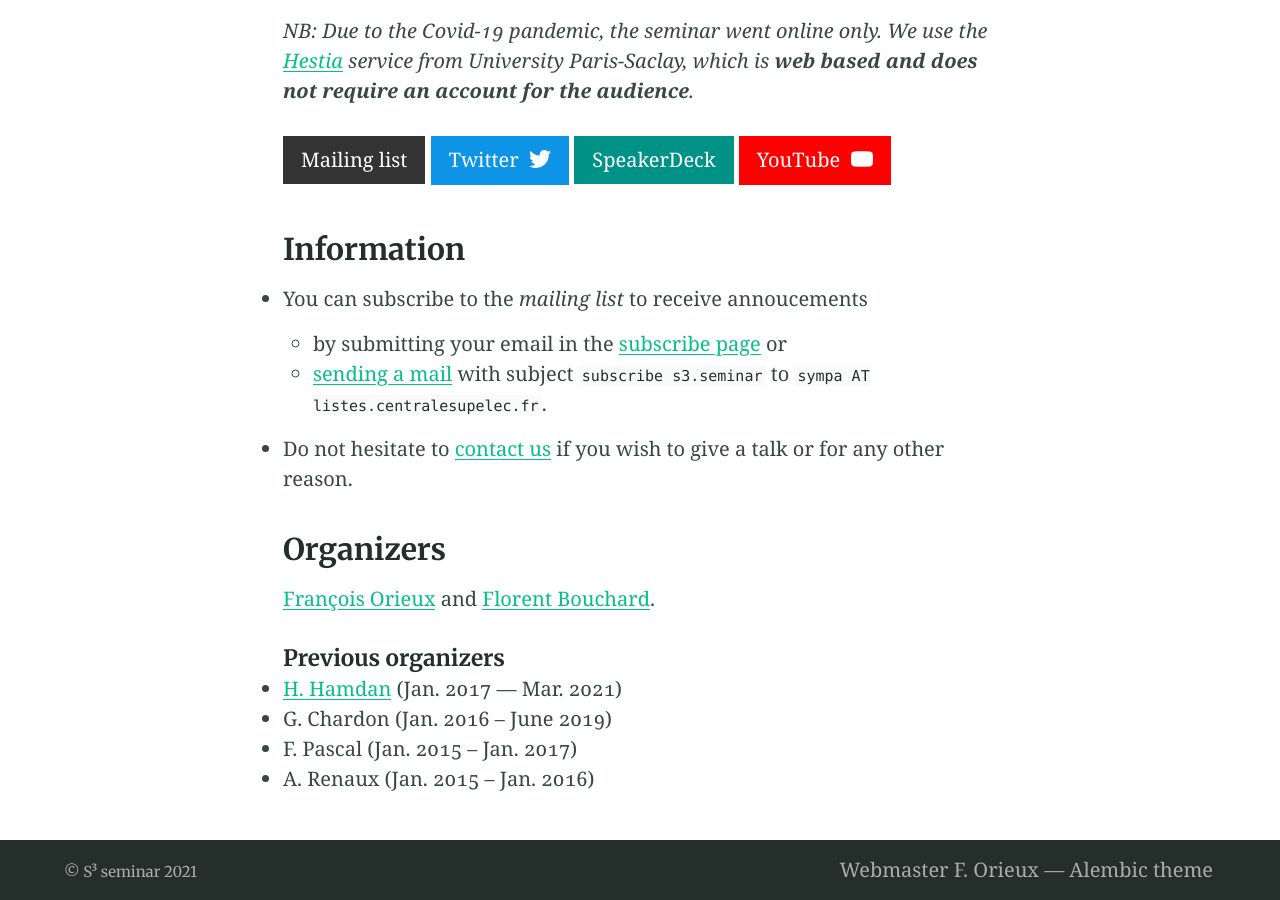
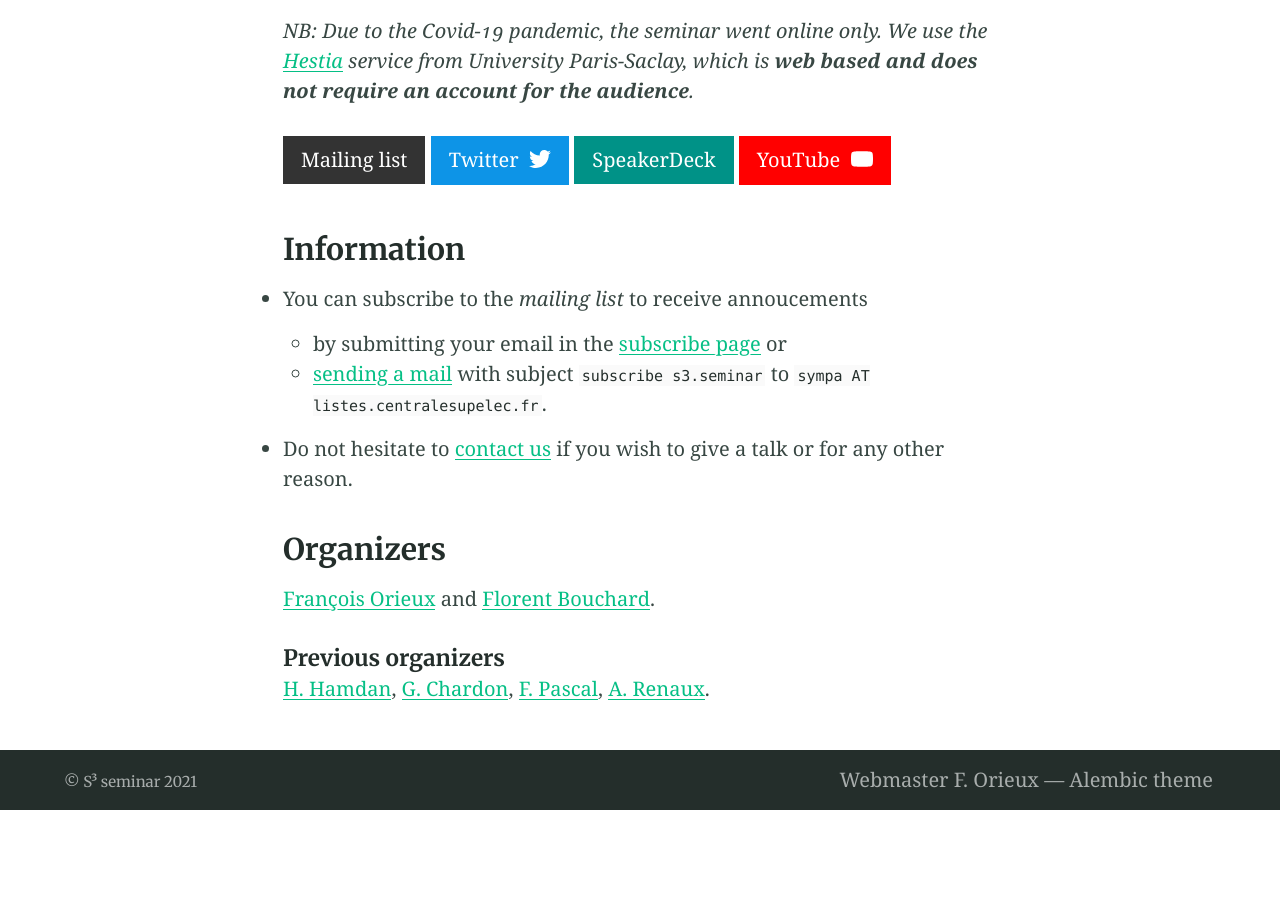
Before and after one commit to s3-seminar/s3-seminar.github.io, a Jekyll site: the page built from index.md, in a window 1280 px wide and 900 px high, scrolled down 809 px. Built offline with Jekyll 4.4.1, drawn with Linux system fonts in a browser that asks for light colours; after the commit the page ends 1619 px from its top, so only the background shows below that.

Commit message:
Update index

```diff
--- a/index.md
+++ b/index.md
@@ -36,7 +36,7 @@ audience**._
 
 ##### Previous organizers
 
-- [H. Hamdan](https://www.l2s.centralesupelec.fr/u/hamdan-hani/) (Jan. 2017 — Mar. 2021)
-- G. Chardon (Jan. 2016 – June 2019)
-- F. Pascal (Jan. 2015 – Jan. 2017)
-- A. Renaux (Jan. 2015 – Jan. 2016)
+[H. Hamdan](https://www.l2s.centralesupelec.fr/u/hamdan-hani/), [G.
+Chardon](https://gilleschardon.fr/), [F.
+Pascal](https://fredericpascal.blogspot.com/p/home.html), [A.
+Renaux](https://l2s.centralesupelec.fr/u/renaux-alexandre/).
```
Also changed, not shown: README.md.
